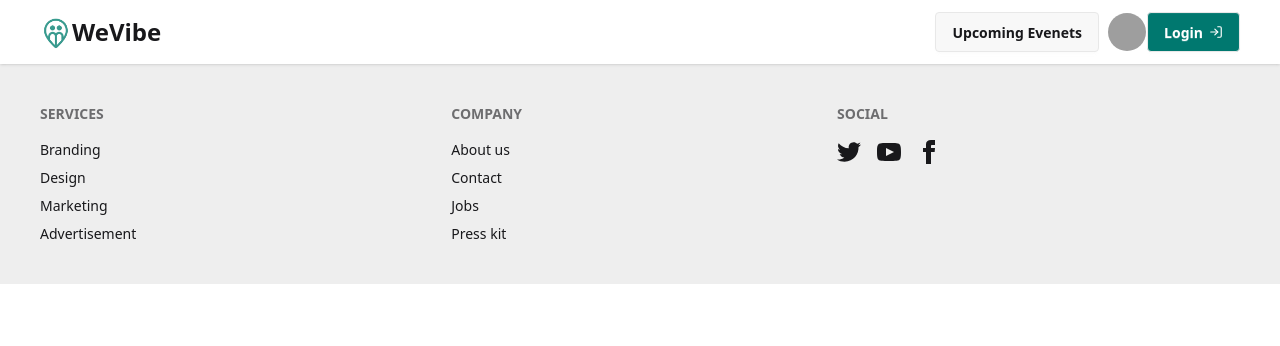
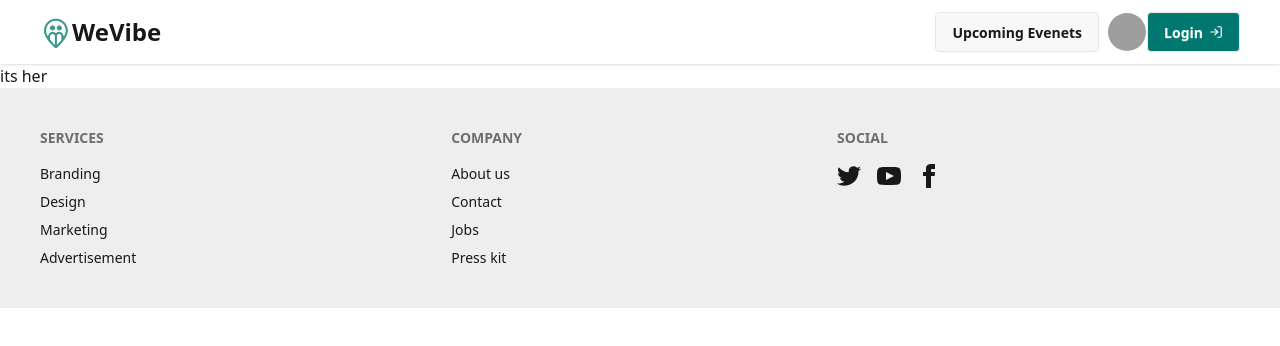
Before and after one commit to MuntasirTonoy/Wevibe-clint, a React (Vite) app: page / in a window 1280 px wide. Shown: the top 346 px of the page. Built offline with nearby package versions, Linux system fonts and the light colour scheme; grey boxes are pictures that could not be loaded.

Commit message:
routes setup done

```diff
--- a/src/Components/Hero.jsx
+++ b/src/Components/Hero.jsx
@@ -0,0 +1,11 @@
+import React from "react";
+
+const Hero = () => {
+  return (
+    <div>
+      <h1>its her</h1>
+    </div>
+  );
+};
+
+export default Hero;
--- /dev/null
+++ b/src/Pages/Home.jsx
@@ -0,0 +1,12 @@
+import React from "react";
+import Hero from "../Components/Hero";
+
+const Home = () => {
+  return (
+    <div>
+      <Hero />
+    </div>
+  );
+};
+
+export default Home;
--- a/src/Root.jsx
+++ b/src/Root.jsx
@@ -2,11 +2,13 @@ import React from "react";
 import { Outlet } from "react-router";
 import Navbar from "./Components/Navbar";
 import Footer from "./Components/Footer";
+import Home from "./Pages/Home";
 
 const Root = () => {
   return (
     <div>
       <Navbar />
+      <Home />
       <Outlet />
       <Footer />
     </div>
--- a/src/Router/Routes.jsx
+++ b/src/Router/Routes.jsx
@@ -0,0 +1,22 @@
+import { createBrowserRouter } from "react-router";
+import Home from "../Pages/Home";
+import Root from "../Root";
+
+const Routes = createBrowserRouter([
+  {
+    path: "/",
+    element: <Root />,
+    errorElement: <h1> im error</h1>,
+    children: [
+      {
+        path: "/upcoming-events",
+        element: <h1>im umcomoing</h1>,
+      },
+    ],
+  },
+  {
+    path: "/login",
+    element: <h1> im login</h1>,
+  },
+]);
+export default Routes;
--- a/src/main.jsx
+++ b/src/main.jsx
@@ -1,10 +1,11 @@
 import { StrictMode } from "react";
 import { createRoot } from "react-dom/client";
 import "./index.css";
-import Root from "./Root";
+import { RouterProvider } from "react-router";
+import Routes from "./Router/Routes";
 
 createRoot(document.getElementById("root")).render(
   <StrictMode>
-    <Root />
+    <RouterProvider router={Routes} />
   </StrictMode>
 );
```
Also changed, not shown: 1 other file (tests, documents, lock files or other folders).
